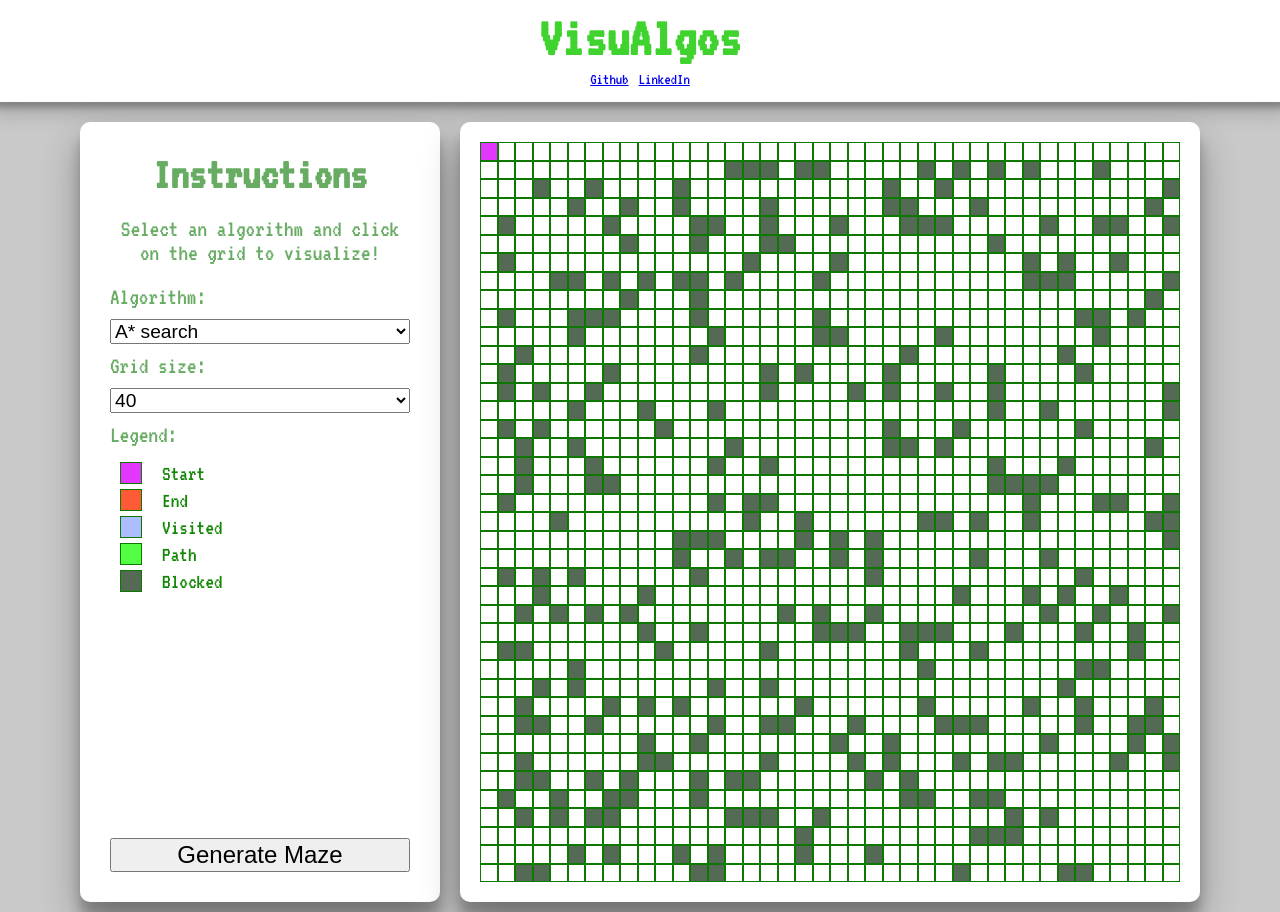
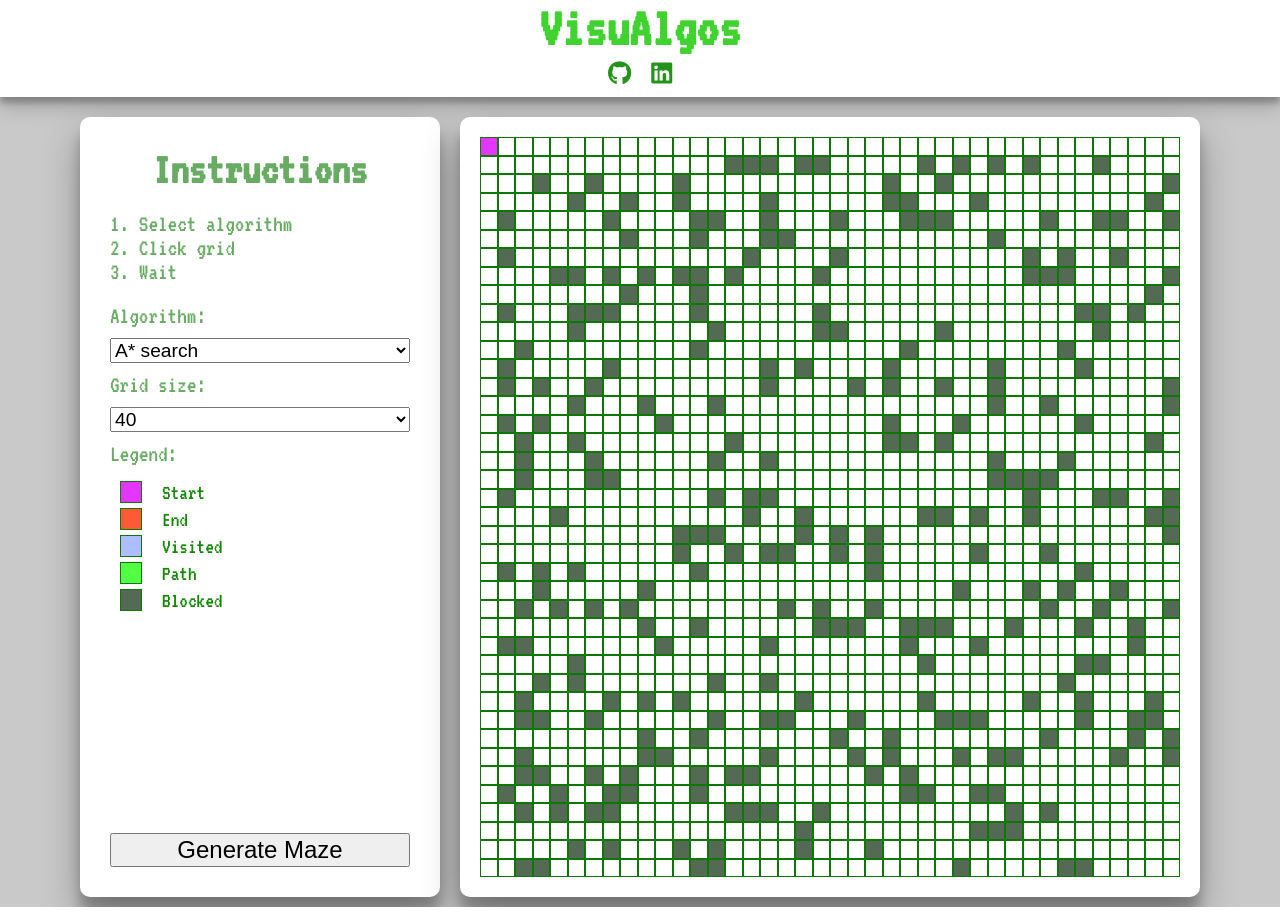
Before and after one commit to justinsuen/visualgos, a PHP site: page / in a window 1280 px wide. Run offline with PHP 8.4, Linux system fonts and the light colour scheme; style sheets or scripts are compiled from the project's sources; some libraries are stand-ins or nearby versions.

Commit message:
Update index and css

```diff
--- a/index.html
+++ b/index.html
@@ -4,7 +4,7 @@
 <head>
   <meta http-equiv="Content-Type" content="text/html; charset=UTF-8">
   <title>VisuAlgos | JavaScript Pathfinding Visualizer</title>
-
+  <script src="https://use.fontawesome.com/872b3d4c1a.js"></script>
   <link rel="stylesheet" type="text/css" href="styles/index.css" />
 </head>
 
@@ -12,15 +12,23 @@
   <div id="header">
     <h1>VisuAlgos</h1>
     <div class='buttons'>
-      <a class='btn' href='http://github.com/justinsuen/visualgos'>Github</a>
-      <a class='btn' href='https://www.linkedin.com/in/justin-suen-6a258669'>LinkedIn</a>
+      <a href="https://www.github.com/justinsuen/visualgos">
+        <i class="fa fa-github"></i>
+      </a>
+      <a href="https://www.linkedin.com/in/justin-suen-6a258669">
+        <i class="fa fa-linkedin-square"></i>
+      </a>
     </div>
   </div>
 
   <div id="content">
     <div class="sidebar">
-      <h2>Instructions</h2>
-      <p>Select an algorithm and click on the grid to visualize!</p>
+      <div class="instructions">
+        <h2>Instructions</h2>
+        <p>1. Select algorithm</p>
+        <p>2. Click grid</p>
+        <p>3. Wait</p>
+      </div>
       <div class="options">
         <label>Algorithm:</label>
         <select id="selectAlgo" name="selectAlgo">
--- a/styles/index.css
+++ b/styles/index.css
@@ -33,7 +33,7 @@
 
   font-family: "VT323";
   color: #40D330;
-  padding: 10px;
+  padding: 0 0 5px 0;
   box-shadow: 0 10px 20px rgba(0,0,0,0.19), 0 6px 6px rgba(0,0,0,0.23);
 }
 
@@ -48,8 +48,14 @@
   justify-content: space-around;
 }
 
-.buttons a {
-  padding: 5px;
+a, a:visited {
+  padding: 5px 10px;
+  color: #259319;
+  font-size: 150%;
+}
+
+a:hover {
+  color: #8AF97E;
 }
 
 #content {
@@ -97,9 +103,13 @@
 }
 
 .sidebar p {
-  margin: 0 0 20px 0;
+  margin: 0;
   font-size: 150%;
-  text-align: center;
+  text-align: left;
+}
+
+.sidebar .instructions {
+  margin-bottom: 20px;
 }
 
 .sidebar .options {
```
